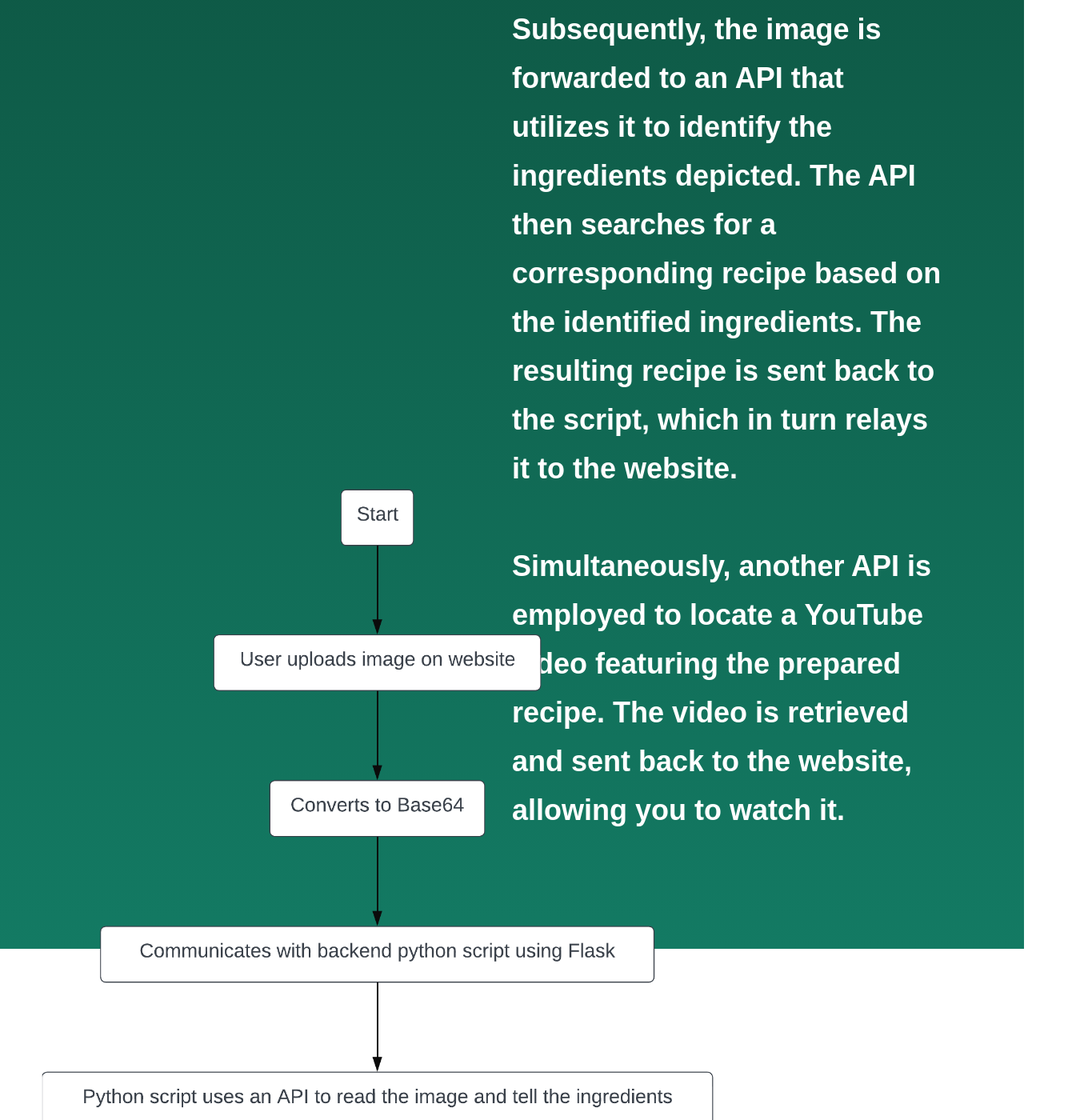
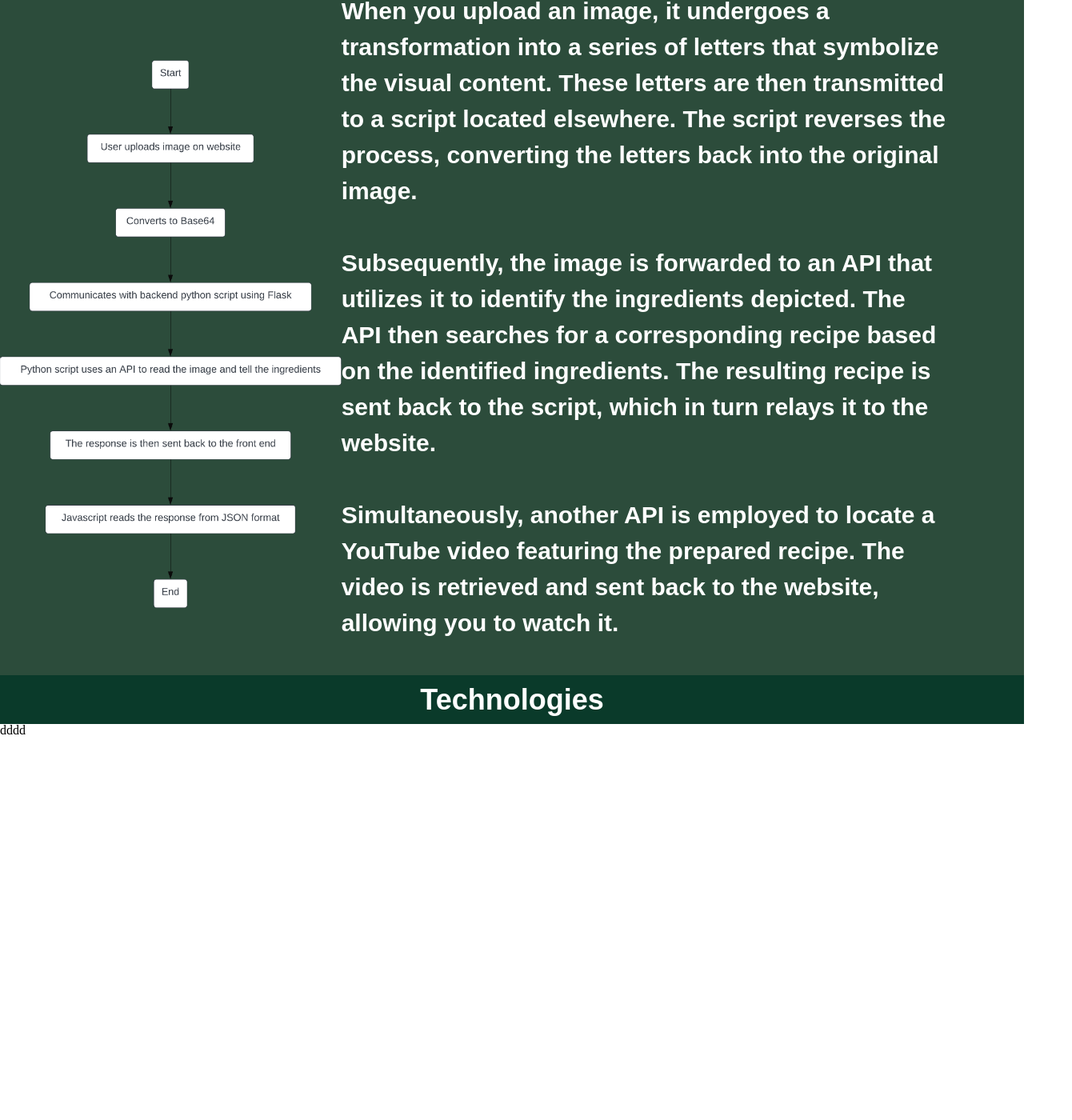
Before and after one commit to jdcarrothers/FoodLens, a Vue app: page / in a window 1280 px wide. Shown: the part 1214-2614 px from the top of the page at 80% size, 1340 px wide, since content can reach past the window. After the commit the page ends 2135 px from the top, so only its background shows below. Built offline with nearby package versions, Linux system fonts and the light colour scheme.

Commit message:
how it works

```diff
--- /dev/null
+++ b/src/components/HowItWorksScreen.vue
@@ -0,0 +1,81 @@
+<template>
+    <div class="main-container">
+        <div class="grid-fix">
+        </div>
+        <div class="text">
+                <p>
+                When you upload an image, it undergoes a transformation into a series of letters that symbolize the visual content.
+                These letters are then transmitted to a script located elsewhere. The script reverses the process, converting the letters back into the original image.
+                <br>
+                <br>
+                Subsequently, the image is forwarded to an API that utilizes it to identify the ingredients depicted. The API then searches for a corresponding recipe based on the identified ingredients. The resulting recipe is sent back to the script, which in turn relays it to the website.
+                <br>
+                <br>
+                Simultaneously, another API is employed to locate a YouTube video featuring the prepared recipe. The video is retrieved and sent back to the website, allowing you to watch it.
+                </p>
+        </div>
+    </div>
+    <div class="header">Technologies</div>
+</template>
+
+<script>
+export default {
+
+}
+</script>
+
+<style scoped>
+.header {
+  font-family: Arial, sans-serif;
+  font-size: 36px;
+  font-weight: bold;
+  line-height: 61px;
+  color: white;
+  background-color: #0a3a2a;
+  width: 100%;
+  text-align: center;
+}
+.grid-fix{
+    background-image: url('../assets/flowchart.png');
+    background-repeat: no-repeat;
+    background-size: contain;
+    background-position: center;
+}
+.text{
+  padding-right: 11%;
+  margin-bottom: 5%;
+  line-height: 1.5;
+  color: white;
+  grid-column: span 2/span 2;
+}
+.main-container{
+  background-color: #2c4c3b;
+  color: white;
+  height: auto;
+  display: grid;
+  grid-template-columns: repeat(3, minmax(0, 1fr));
+  padding-top: 5%;
+  font-family: Arial, sans-serif;
+  font-size: 30px;
+  font-weight: bold;
+}
+@media (max-width: 768px) {
+    .main-container{
+        font-size: 24px;
+        min-height: 200vh;
+        grid-template-columns: repeat(1, minmax(0, 1fr));
+        gap:0 !important;
+    }
+    .grid-fix{
+        height:100vh;
+        background-size: contain;
+        background-position: center;
+    }
+    .text{
+    margin-bottom: 5%;
+    line-height: 1.5;
+    color: white;
+    padding-left: 11%;
+    }
+}
+</style>
--- /dev/null
+++ b/src/components/TechnologiesScreen.vue
@@ -0,0 +1,13 @@
+<template>
+    <h1>dddd</h1>
+</template>
+
+<script>
+export default {
+
+}
+</script>
+
+<style>
+
+</style>
--- a/src/screens/App.vue
+++ b/src/screens/App.vue
@@ -17,7 +17,7 @@
       </div>
     </nav>
     <div class="content">
-      <div class="text-header">Upload an image to see what you can make</div>
+      <div class="text-header">Explore possible recipes</div>
       <div class="image-visual">
         <img :src="image" style="height: 400px; width: 400px;">
       </div>
@@ -27,40 +27,28 @@
               {{ loading ? 'Loading Response......' : 'Upload' }}
           </label>
       </div>
-      <div class="text-block">
-        <p>{{ confirmationMessage }}</p>
-      </div>
-      <div class="header">How It Works</div>
-      <div class="image-with-text">
-        <div class="text">
-          <p>
-          When you upload an image, it undergoes a transformation into a series of letters that symbolize the visual content.
-          These letters are then transmitted to a script located elsewhere. The script reverses the process, converting the letters back into the original image.
-          <br>
-          <br>
-          Subsequently, the image is forwarded to an API that utilizes it to identify the ingredients depicted. The API then searches for a corresponding recipe based on the identified ingredients. The resulting recipe is sent back to the script, which in turn relays it to the website.
-          <br>
-          <br>
-          Simultaneously, another API is employed to locate a YouTube video featuring the prepared recipe. The video is retrieved and sent back to the website, allowing you to watch it.
-          </p>
-        </div>
-        <div class="flow-image">
-          <img src="../assets/flowchart.png" alt="">
-        </div>
-      </div>
+      <p class = "text-block">This is where the API response will be i am going to test this with a load of nothing text therefore i can preview what
+        the text will look like i am nearly done yap yao yapo yao
+        {{ confirmationMessage }}
+      </p>
+      <!-- <a href=""></a> YOUTUBE LINK TO RECIPE -->
     </div>
+    <div class="header">How It Works</div>
+    <HowItWorksScreen/>
+    <TechnologiesScreen/>
   </div>
+  <!-- ending app id div ^^ -->
 </template>
-<!-- <input type="file" @change="onFileChange" class="file-input">
-<div class="label">{{ loading ? 'Loading Response......' : 'Upload Image' }}</div> -->
-<!-- <div class="text-wrapper">
-  {{ confirmationMessage }}
-</div> -->
+
 
 <script>
+import HowItWorksScreen from '../components/HowItWorksScreen.vue';
+import TechnologiesScreen from '../components/TechnologiesScreen.vue';
 export default {
   name: 'App',
   components: {
+    HowItWorksScreen,
+    TechnologiesScreen,
   },
   data() {
     return {
@@ -134,25 +122,6 @@ export default {
 </script>
 
 <style scoped>
-.flow-image{
-  transform: scale(0.6);
-  margin-top: -68%;
-  margin-left: -15%;
-}
-.image-with-text{
-  gap: 4%;
-  margin-top: 4%;
-  font-family: Arial, sans-serif;
-  font-size: 36px;
-  font-weight: bold;
-}
-.text{
-  padding-left: 50%;
-  padding-right: 11%;
-  margin-bottom: 5%;
-  line-height: 61px;
-  color: white;
-}
 .text-header{
   font-family: Arial, sans-serif;
   margin-bottom: 5%;
@@ -174,6 +143,7 @@ export default {
   margin-bottom: 5%;
   line-height: 61px;
   color: white;
+  margin-bottom: 5%;
 }
 .header {
   font-family: Arial, sans-serif;
@@ -206,7 +176,7 @@ export default {
   display: flex;
   justify-content: space-between;
   align-items: center;
-  background: #137A63;
+  background: #0a3a2a;
   padding: 10px 20px;
   color: white;
   font-family: Arial, sans-serif;
@@ -216,10 +186,9 @@ export default {
   z-index: 9999;
 }
 .content{
-  background: linear-gradient(to bottom, #0A3A2A, #137a63);
-  background: -webkit-linear-gradient(top, #0A3A2A, #137a63);
+  background-color: #2c4c3b;
   color: white;
-  height: 300vh;
+  height: auto;
   display: flex;
   align-items: center;
   flex-direction: column;
@@ -335,7 +304,60 @@ export default {
     left: 0;
     background: #137A63;
   }
+  @media (max-width: 768px) {
+    .nav-buttons {
+      display: none;
+      flex-direction: column;
+      width: 100%;
+      position: absolute;
+      top: 60px;
+      left: 0;
+      background: #137A63;
+    }
 
+    .nav-buttons.is-active {
+      display: flex;
+    }
+
+    .burger-menu {
+      display: block;
+    }
+
+    .content {
+      transform: scale(1);
+      font-size: 16px;
+      margin-top: 40px;
+    }
+    .text-header{
+      font-size: 36px;;
+    }
+    .text-block{
+    margin-top: 4%;
+    font-family: Arial, sans-serif;
+    font-size: 24px;
+    font-weight: bold;
+    color: white;
+}
+
+    .nav-label {
+      font-size: 16px;
+    }
+
+    .button {
+      width: 300px;
+      height: 41px;
+      font-size: 24px;
+      line-height: 41px;
+    }
+    .brand {
+      padding-left: 2%;
+    }
+    .image-visual {
+      height: 300px;
+      width: 300px;
+      margin-top: 10%;
+    }
+  }
   .nav-buttons.is-active {
     display: flex;
   }
@@ -344,7 +366,4 @@ export default {
     display: block;
   }
 }
-
-
-
 </style>
```
Also changed, not shown: src/components/Ellipse.vue (deleted, +0 -24 lines).
